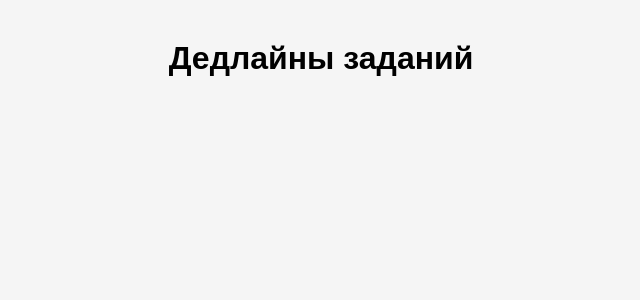
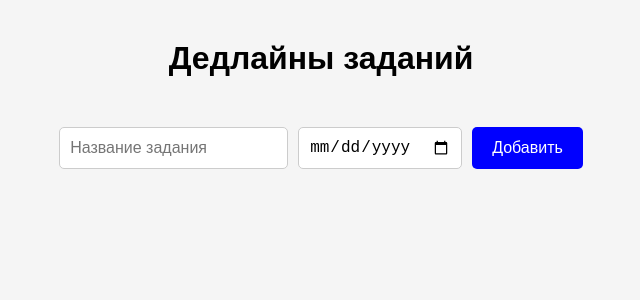
Before and after one commit to monri-byte/Calendar, a React (Create React App) app: page / in a window 1280 px wide. Shown: the top 300 px of the page, without its empty margins (319-959 px from the left). Built offline with nearby package versions, Linux system fonts and the light colour scheme.

Commit message:
com2 add tasks

```diff
--- a/src/App.css
+++ b/src/App.css
@@ -1,10 +1,38 @@
-.App {
+.app {
+  max-width: 1200px;
+  margin: 0 auto;
+  padding: 20px;
   font-family: Arial, sans-serif;
-  text-align: center;
-  padding: 40px;
 }
 
 h1 {
+  text-align: center;
   color: black;
-  font-size: 2rem;
+  padding: 20px 0;
+  margin-bottom: 30px;
 }
+
+.tasks-list {
+  list-style-type: decimal;
+  padding-left: 30px;
+}
+
+.task-item {
+  margin-bottom: 15px;
+  padding: 10px;
+  background-color: white;
+  border-radius: 5px;
+  display: flex;
+  justify-content: space-between;
+  align-items: center;
+}
+
+.task-title {
+  font-weight: bold;
+  color: black;
+}
+
+.task-deadline {
+  color: gray;
+  font-size: 14px;
+}
--- a/src/App.js
+++ b/src/App.js
@@ -1,10 +1,31 @@
-import React from 'react';
+import React, { useState } from 'react';
 import './App.css';
+import TaskForm from './components/TaskForm';
 
 function App() {
+  const [tasks, setTasks] = useState([]);
+
+  const addTask = (title, deadline) => {
+    const newTask = {
+      id: Date.now(),
+      title: title,
+      deadline: deadline
+    };
+    setTasks([newTask].concat(tasks));
+  };
+
   return (
-    <div className="App">
+    <div className="app">
       <h1>Дедлайны заданий</h1>
+      <TaskForm onAddTask={addTask} />
+      <ol className="tasks-list">
+        {tasks.map((task, index) => (
+          <li key={task.id} className="task-item">
+            <span className="task-title">{task.title}</span>
+            <span className="task-deadline">{task.deadline}</span>
+          </li>
+        ))}
+      </ol>
     </div>
   );
 }
--- /dev/null
+++ b/src/components/TaskForm.css
@@ -0,0 +1,27 @@
+.task-form {
+  display: flex;
+  gap: 10px;
+  margin-bottom: 30px;
+  justify-content: center;
+}
+
+.task-form input {
+  padding: 10px;
+  font-size: 16px;
+  border: 1px solid #ccc;
+  border-radius: 5px;
+}
+
+.task-form button {
+  padding: 10px 20px;
+  font-size: 16px;
+  background-color: blue;
+  color: white;
+  border: none;
+  border-radius: 5px;
+  cursor: pointer;
+}
+
+.task-form button:hover {
+  background-color: #0056b3;
+}
--- /dev/null
+++ b/src/components/TaskForm.js
@@ -0,0 +1,36 @@
+import React, { useState } from 'react';
+import './TaskForm.css';
+
+const TaskForm = ({ onAddTask }) => {
+  const [title, setTitle] = useState('');
+  const [deadline, setDeadline] = useState('');
+
+  const handleSubmit = (e) => {
+    e.preventDefault();
+    if (title.trim() === '' || deadline === '') {
+      return;
+    }
+    onAddTask(title, deadline);
+    setTitle('');
+    setDeadline('');
+  };
+
+  return (
+    <form className="task-form" onSubmit={handleSubmit}>
+      <input
+        type="text"
+        placeholder="Название задания"
+        value={title}
+        onChange={(e) => setTitle(e.target.value)}
+      />
+      <input
+        type="date"
+        value={deadline}
+        onChange={(e) => setDeadline(e.target.value)}
+      />
+      <button type="submit">Добавить</button>
+    </form>
+  );
+};
+
+export default TaskForm;
```
